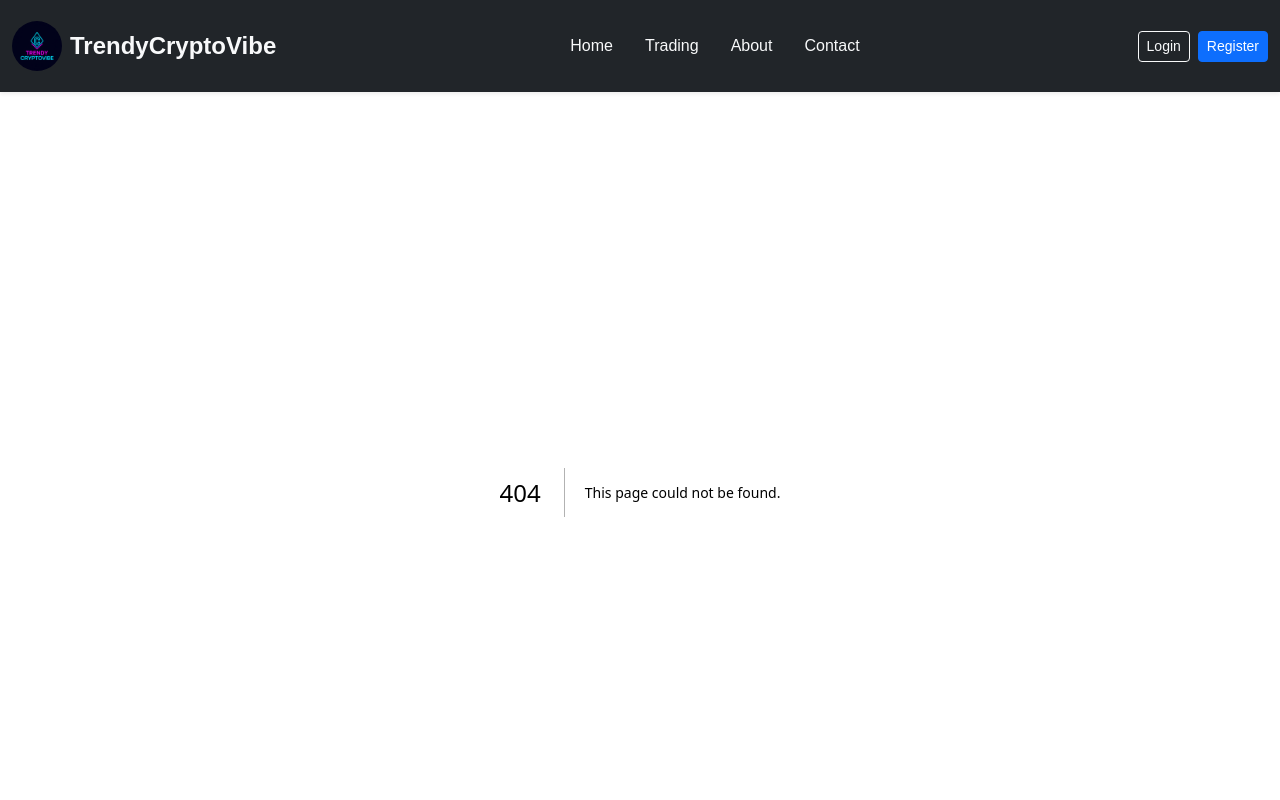
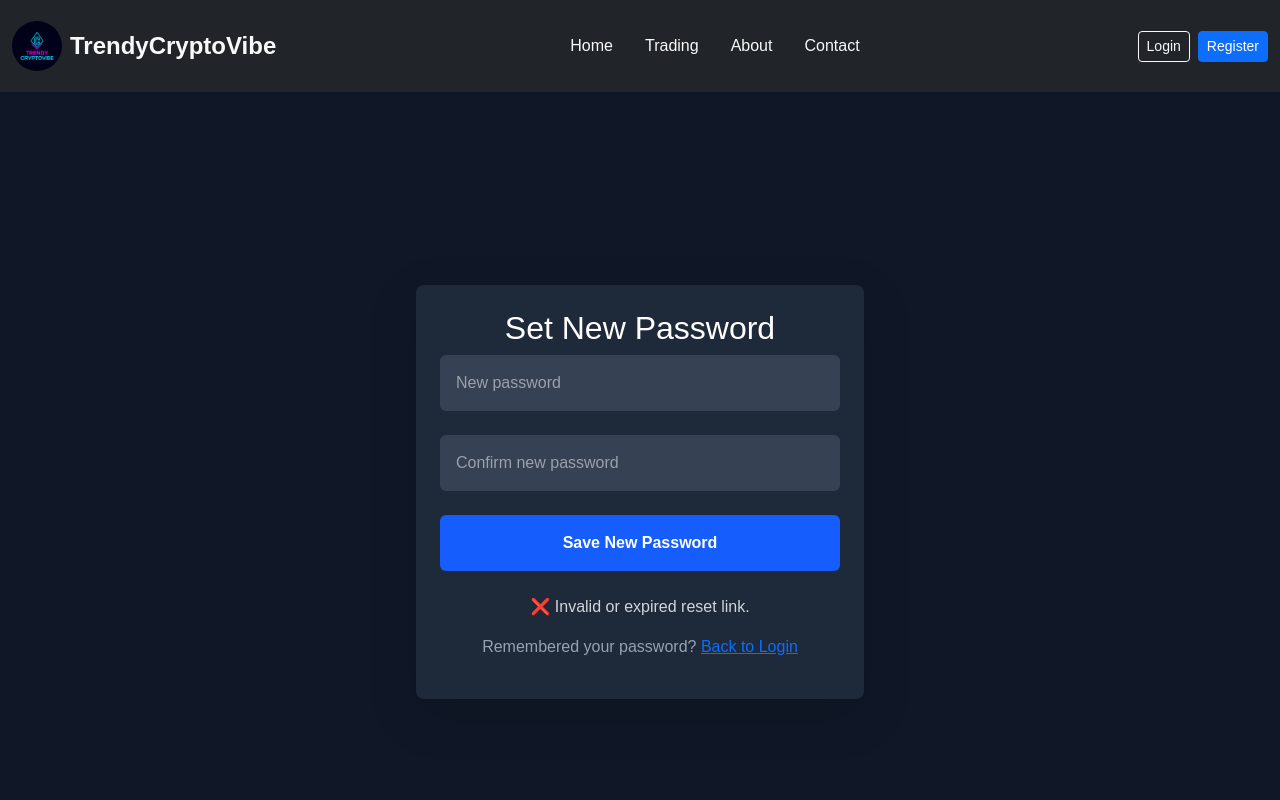
Before and after one commit to Kemmytheboss/CryptoHub, a Next.js app: page /resetpassword/token in a window 1280 px wide. Before the commit this address had no page. Shown: the top 800 px of the page. Built offline with nearby package versions, Linux system fonts and the light colour scheme.

Commit message:
added token page that mocks the page to reset password

```diff
--- /dev/null
+++ b/app/resetpassword/token/page.jsx
@@ -0,0 +1,126 @@
+'use client';
+
+import { useState, useEffect } from "react";
+import { useRouter } from "next/navigation";
+
+export default function ResetPasswordPage({ params }) {
+  const router = useRouter();
+  const { token } = params; // from URL e.g. /reset-password/12345
+  const [form, setForm] = useState({ password: "", confirmPassword: "" });
+  const [message, setMessage] = useState("");
+  const [loading, setLoading] = useState(false);
+
+  // Just for realism — validate if token exists
+  useEffect(() => {
+    if (!token) {
+      setMessage("❌ Invalid or expired reset link.");
+    }
+  }, [token]);
+
+  const handleChange = (e) => {
+    const { name, value } = e.target;
+    setForm({ ...form, [name]: value });
+  };
+
+  const validatePassword = (password) => {
+    const regex =
+      /^(?=.*[a-z])(?=.*[A-Z])(?=.*\d)(?=.*[@$!%*?&_.])[A-Za-z\d@$!%*?&_.]{6,}$/;
+    return regex.test(password);
+  };
+
+  const handleSubmit = async (e) => {
+    e.preventDefault();
+
+    if (!validatePassword(form.password)) {
+      setMessage(
+        "❌ Password must be at least 6 chars, contain uppercase, lowercase, number & special character."
+      );
+      return;
+    }
+
+    if (form.password !== form.confirmPassword) {
+      setMessage("❌ Passwords do not match.");
+      return;
+    }
+
+    setLoading(true);
+    setMessage("");
+
+    try {
+      const response = await fetch("/api/confirm-reset", {
+        method: "POST",
+        headers: { "Content-Type": "application/json" },
+        body: JSON.stringify({ token, password: form.password }),
+      });
+
+      const data = await response.json();
+
+      if (response.ok) {
+        setMessage("✅ Password reset successful! Redirecting to login...");
+        setTimeout(() => router.push("/login"), 2000);
+      } else {
+        setMessage(`❌ ${data.message || "Reset failed."}`);
+      }
+    } catch (err) {
+      setMessage("❌ Network error. Please try again later.");
+    } finally {
+      setLoading(false);
+    }
+  };
+
+  return (
+    <div className="flex justify-center items-center min-h-screen bg-gray-900">
+      <form
+        onSubmit={handleSubmit}
+        className="bg-gray-800 p-6 rounded-lg shadow-lg w-full max-w-md"
+      >
+        <h2 className="text-2xl font-bold text-center mb-6 text-white">
+          Set New Password
+        </h2>
+
+        <input
+          type="password"
+          name="password"
+          placeholder="New password"
+          value={form.password}
+          onChange={handleChange}
+          required
+          className="w-full mb-4 p-3 rounded bg-gray-700 text-white focus:outline-none focus:ring-2 focus:ring-blue-500"
+        />
+
+        <input
+          type="password"
+          name="confirmPassword"
+          placeholder="Confirm new password"
+          value={form.confirmPassword}
+          onChange={handleChange}
+          required
+          className="w-full mb-4 p-3 rounded bg-gray-700 text-white focus:outline-none focus:ring-2 focus:ring-blue-500"
+        />
+
+        <button
+          type="submit"
+          disabled={loading}
+          className={`w-full font-semibold py-3 rounded transition-colors ${
+            loading
+              ? "bg-gray-600 cursor-not-allowed"
+              : "bg-blue-600 hover:bg-blue-700 text-white"
+          }`}
+        >
+          {loading ? "Saving..." : "Save New Password"}
+        </button>
+
+        {message && (
+          <p className="text-center mt-4 text-gray-300">{message}</p>
+        )}
+
+        <p className="text-gray-400 text-center mt-6">
+          Remembered your password?{" "}
+          <a href="/login" className="text-blue-500 hover:underline">
+            Back to Login
+          </a>
+        </p>
+      </form>
+    </div>
+  );
+}
```
